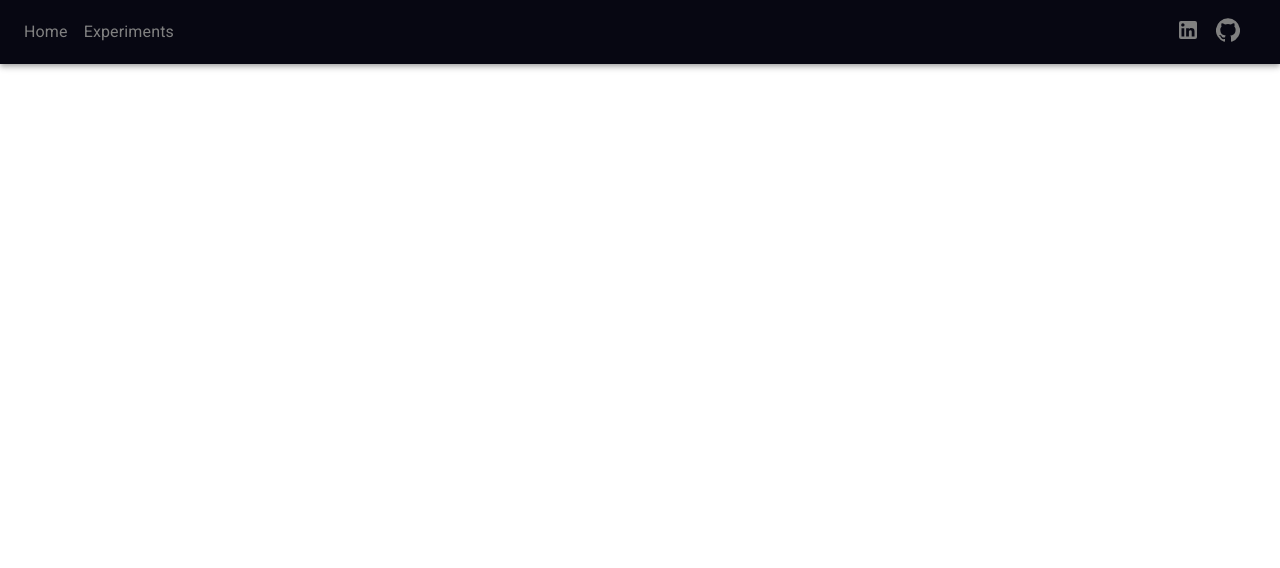
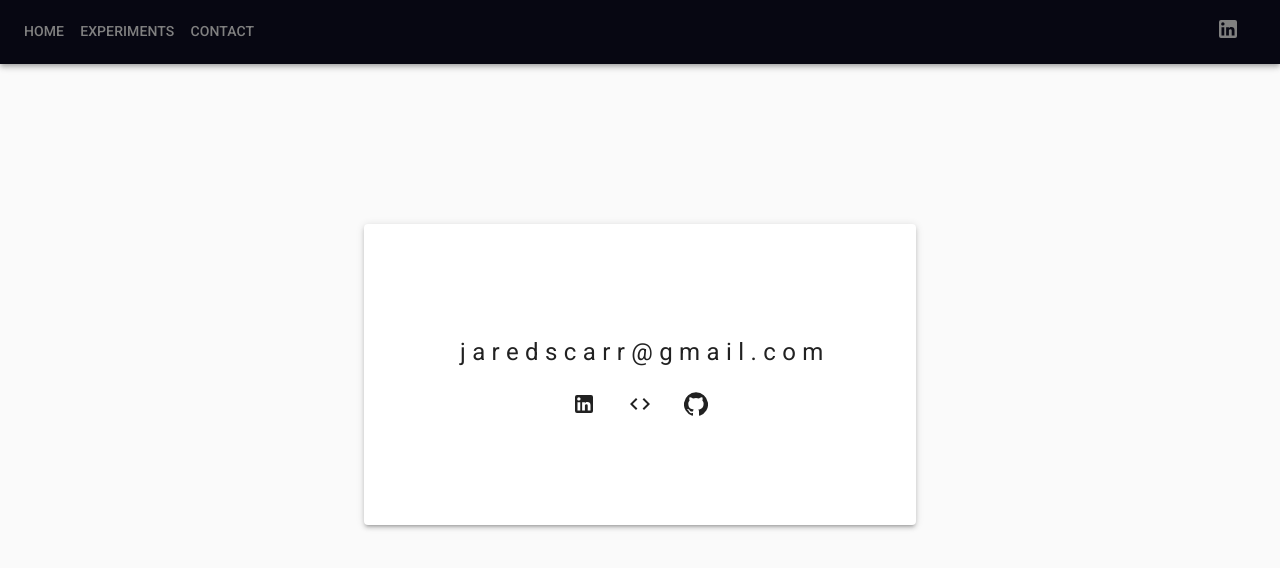
Before and after one commit to jaredscarr/portfolio, a React (Create React App) app: page /contact in a window 1280 px wide. Shown: the top 568 px of the page. Built offline with nearby package versions, Linux system fonts and the light colour scheme; what react-three-fiber would draw is missing.

Commit message:
Contact page added. Text stying for app bar.

```diff
--- a/src/App.js
+++ b/src/App.js
@@ -1,6 +1,7 @@
 import React, { Fragment } from 'react'
 import './App.css'
 import AppBar from './components/Navigation/AppBar'
+import Contact from './components/Home/Contact'
 import Experiments from './components/Projects/Experiments'
 import Home from './components/Home/Home';
 import Terrain from './components/Projects/Terrain'
@@ -17,6 +18,7 @@ const App = () => {
         <Route path="/horizon" exact component={Horizon} />
         <Route path="/sphere" exact component={Sphere} />
         <Route path="/terrain" exact component={Terrain} />
+        <Route path="/contact" exact component={Contact} />
         <Route path="/experiments" exact component={Experiments} />
         <Route path="/" exact component={Home} />
       </Switch>
--- /dev/null
+++ b/src/components/Home/Contact.js
@@ -0,0 +1,86 @@
+import React from 'react'
+import CssBaseline from '@material-ui/core/CssBaseline'
+import Typography from '@material-ui/core/Typography'
+import { makeStyles } from '@material-ui/core/styles'
+import Container from '@material-ui/core/Container'
+import Code from '@material-ui/icons/Code'
+import GitHub from '@material-ui/icons/GitHub'
+import LinkedIn from '@material-ui/icons/LinkedIn'
+import Link from '@material-ui/core/Link'
+import Paper from '@material-ui/core/Paper'
+
+const useStyles = makeStyles((theme) => ({
+  root: {
+    position: 'relative',
+  },
+  paper: {
+    marginTop: theme.spacing(20),
+    padding: theme.spacing(12),
+  },
+  email: {
+    fontWeight: 'italic',
+    paddingTop: theme.spacing(2),
+    letterSpacing: theme.spacing(0.8),
+  },
+  spacing: {
+    paddingTop: theme.spacing(2),
+  },
+  link: {
+    margin: theme.spacing(2),
+    textDecoration: 'none',
+    '&:hover': {
+      color: 'grey',
+    },
+  },
+}));
+
+export default function Experiments() {
+  const classes = useStyles();
+
+  return (
+    <React.Fragment>
+      <CssBaseline />
+      <main className={classes.root}>
+        <Container maxWidth="sm">
+          <Paper elevation={3} className={classes.paper}>
+            <Typography className={classes.email} component="h3" variant="h5" align="center" color="textPrimary" gutterBottom>
+              jaredscarr@gmail.com
+            </Typography>
+            <Typography className={classes.spacing} align="center" color="textPrimary" gutterBottom>
+              <Link
+                color="inherit"
+                variant="inherit"
+                className={classes.link}
+                href="https://www.linkedin.com/in/jaredscarr"
+                target="_blank"
+                rel="noreferrer"
+              >
+                <LinkedIn />
+              </Link>
+              <Link
+                color="inherit"
+                variant="inherit"
+                className={classes.link}
+                href="https://codesandbox.io/u/jaredscarr"
+                target="_blank"
+                rel="noreferrer"
+              >
+                <Code />
+              </Link>
+              <Link
+                color="inherit"
+                variant="inherit"
+                className={classes.link}
+                href="https://github.com/jaredscarr"
+                target="_blank"
+                rel="noreferrer"
+              >
+                <GitHub />
+              </Link>
+            </Typography>
+          </Paper>
+        </Container>
+      </main>
+    </React.Fragment>
+  );
+}
--- a/src/components/Navigation/AppBar.js
+++ b/src/components/Navigation/AppBar.js
@@ -1,12 +1,11 @@
-import React from 'react';
-import { Link as RouterLink } from "react-router-dom";
-import { makeStyles } from '@material-ui/core/styles';
-import AppBar from '@material-ui/core/AppBar';
-import Toolbar from '@material-ui/core/Toolbar';
-import Typography from '@material-ui/core/Typography';
-import GitHub from '@material-ui/icons/GitHub';
-import LinkedIn from '@material-ui/icons/LinkedIn';
-import Link from '@material-ui/core/Link';
+import React from 'react'
+import { Link as RouterLink } from "react-router-dom"
+import { makeStyles } from '@material-ui/core/styles'
+import AppBar from '@material-ui/core/AppBar'
+import Toolbar from '@material-ui/core/Toolbar'
+import Typography from '@material-ui/core/Typography'
+import LinkedIn from '@material-ui/icons/LinkedIn'
+import Link from '@material-ui/core/Link'
 
 const useStyles = makeStyles((theme) => ({
   root: {
@@ -19,8 +18,9 @@ const useStyles = makeStyles((theme) => ({
   },
   link: {
     marginRight: theme.spacing(2),
+    fontWieght: 'bold',
+    letterSpacing: theme.spacing(0.4),
     color: 'grey',
-    textDecoration: 'none',
     '&:hover': {
       color: 'white',
     },
@@ -34,15 +34,19 @@ export default function ButtonAppBar() {
     <div className={classes.root}>
       <AppBar position="static" className={classes.root}>
         <Toolbar>
-          <Link component={RouterLink} to="/" className={classes.link}>
-            <Typography variant="subtitle1">Home</Typography>
+          <Link component={RouterLink} to="/" className={classes.link} underline="none">
+            <Typography variant="subtitle2">HOME</Typography>
           </Link>
-          <Link component={RouterLink} to="/experiments" className={classes.link}>
-            <Typography variant="subtitle1">Experiments</Typography>
+          <Link component={RouterLink} to="/experiments" className={classes.link} underline="none">
+            <Typography variant="subtitle2">EXPERIMENTS</Typography>
+          </Link>
+           <Link component={RouterLink} to="/contact" className={classes.link} underline="none">
+            <Typography variant="subtitle2">CONTACT</Typography>
           </Link>
           <Typography variant="h6" className={classes.title}></Typography>
           <Link
             color="inherit"
+            underline="none"
             variant="inherit"
             className={classes.link}
             href="https://www.linkedin.com/in/jaredscarr"
@@ -51,16 +55,6 @@ export default function ButtonAppBar() {
           >
             <LinkedIn />
           </Link>
-          <Link
-            color="inherit"
-            variant="inherit"
-            className={classes.link}
-            href="https://github.com/jaredscarr"
-            target="_blank"
-            rel="noreferrer"
-          >
-            <GitHub />
-          </Link>
         </Toolbar>
       </AppBar>
     </div>
--- a/src/components/Projects/Experiments.js
+++ b/src/components/Projects/Experiments.js
@@ -1,18 +1,18 @@
-import React from 'react';
-import Button from '@material-ui/core/Button';
-import Card from '@material-ui/core/Card';
-import CardActions from '@material-ui/core/CardActions';
-import CardContent from '@material-ui/core/CardContent';
-import CardMedia from '@material-ui/core/CardMedia';
-import CssBaseline from '@material-ui/core/CssBaseline';
-import Grid from '@material-ui/core/Grid';
-import Typography from '@material-ui/core/Typography';
-import { makeStyles } from '@material-ui/core/styles';
-import Container from '@material-ui/core/Container';
-import Link from '@material-ui/core/Link';
+import React from 'react'
+import Button from '@material-ui/core/Button'
+import Card from '@material-ui/core/Card'
+import CardActions from '@material-ui/core/CardActions'
+import CardContent from '@material-ui/core/CardContent'
+import CardMedia from '@material-ui/core/CardMedia'
+import CssBaseline from '@material-ui/core/CssBaseline'
+import Grid from '@material-ui/core/Grid'
+import Typography from '@material-ui/core/Typography'
+import { makeStyles } from '@material-ui/core/styles'
+import Container from '@material-ui/core/Container'
+import Link from '@material-ui/core/Link'
 import {
   Link as RouterLink
-} from "react-router-dom";
+} from "react-router-dom"
 import terrain from './static/terrain.png'
 import horizon from './static/horizon.png'
 import sphere from './static/sphere.png'
@@ -42,6 +42,11 @@ const useStyles = makeStyles((theme) => ({
     backgroundColor: theme.palette.background.paper,
     padding: theme.spacing(8, 0, 6),
   },
+  heroTitle: {
+    letterSpacing: theme.spacing(1),
+    fontWeight: 'bold',
+    paddingBottom: theme.spacing(3),
+  },
   heroButtons: {
     marginTop: theme.spacing(4),
   },
@@ -62,7 +67,7 @@ const useStyles = makeStyles((theme) => ({
   },
   footer: {
     backgroundColor: theme.palette.background.paper,
-    paddingBottom: theme.spacing(3),
+    paddingBottom: theme.spacing(2),
   },
 }));
 
@@ -100,8 +105,8 @@ export default function Experiments() {
         {/* Hero unit */}
         <div className={classes.heroContent}>
           <Container maxWidth="sm">
-            <Typography component="h3" variant="h4" align="center" color="textPrimary" gutterBottom>
-              Experiments
+            <Typography className={classes.heroTitle} component="h3" variant="h4" align="center" color="textPrimary" gutterBottom>
+              EXPERIMENTS
             </Typography>
             <Typography variant="h6" align="center" color="textSecondary" paragraph>
               Here are some fun things that I've done while learning about WebGl, Three.js, Blender, React and other tools.
```
